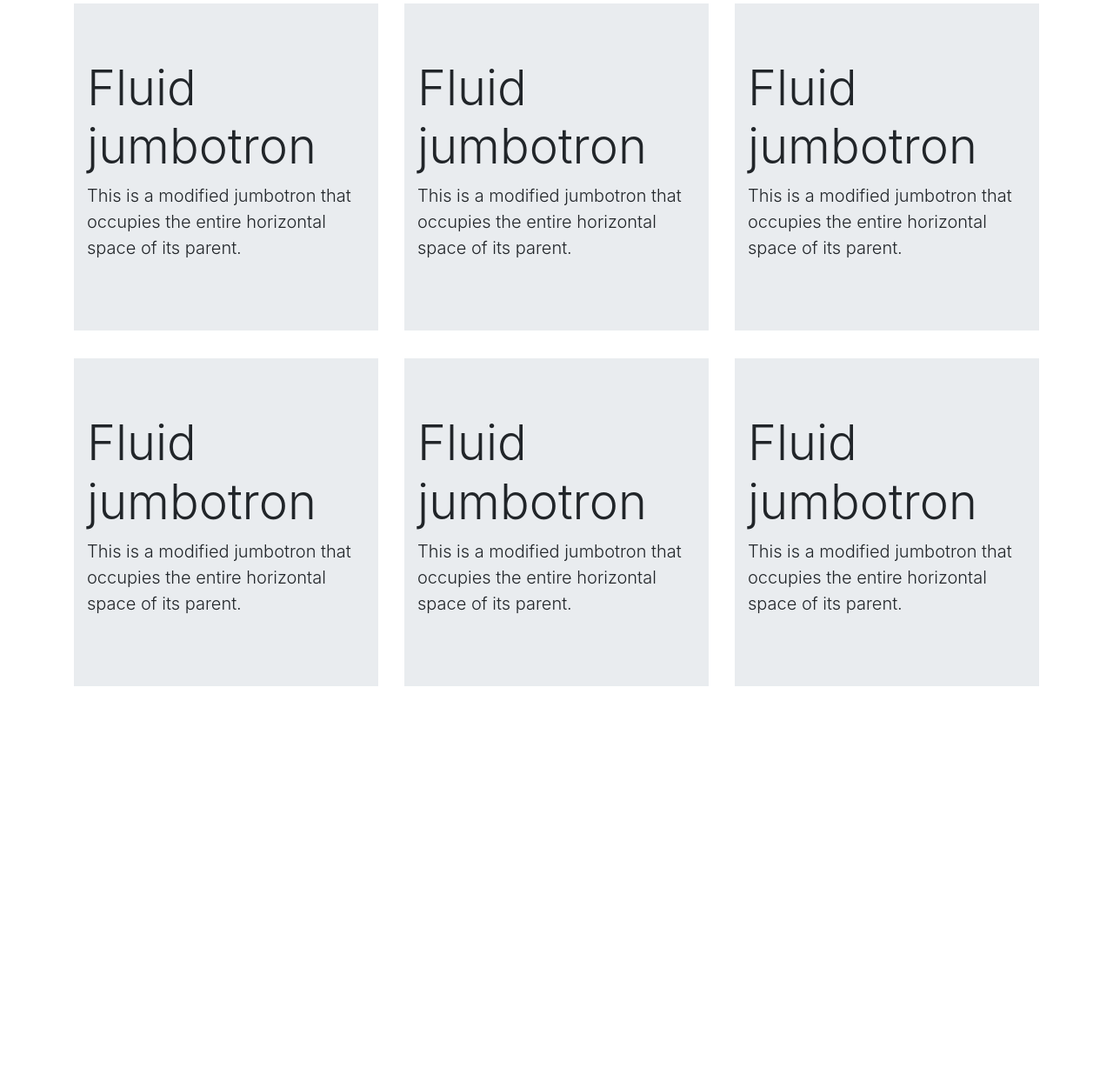
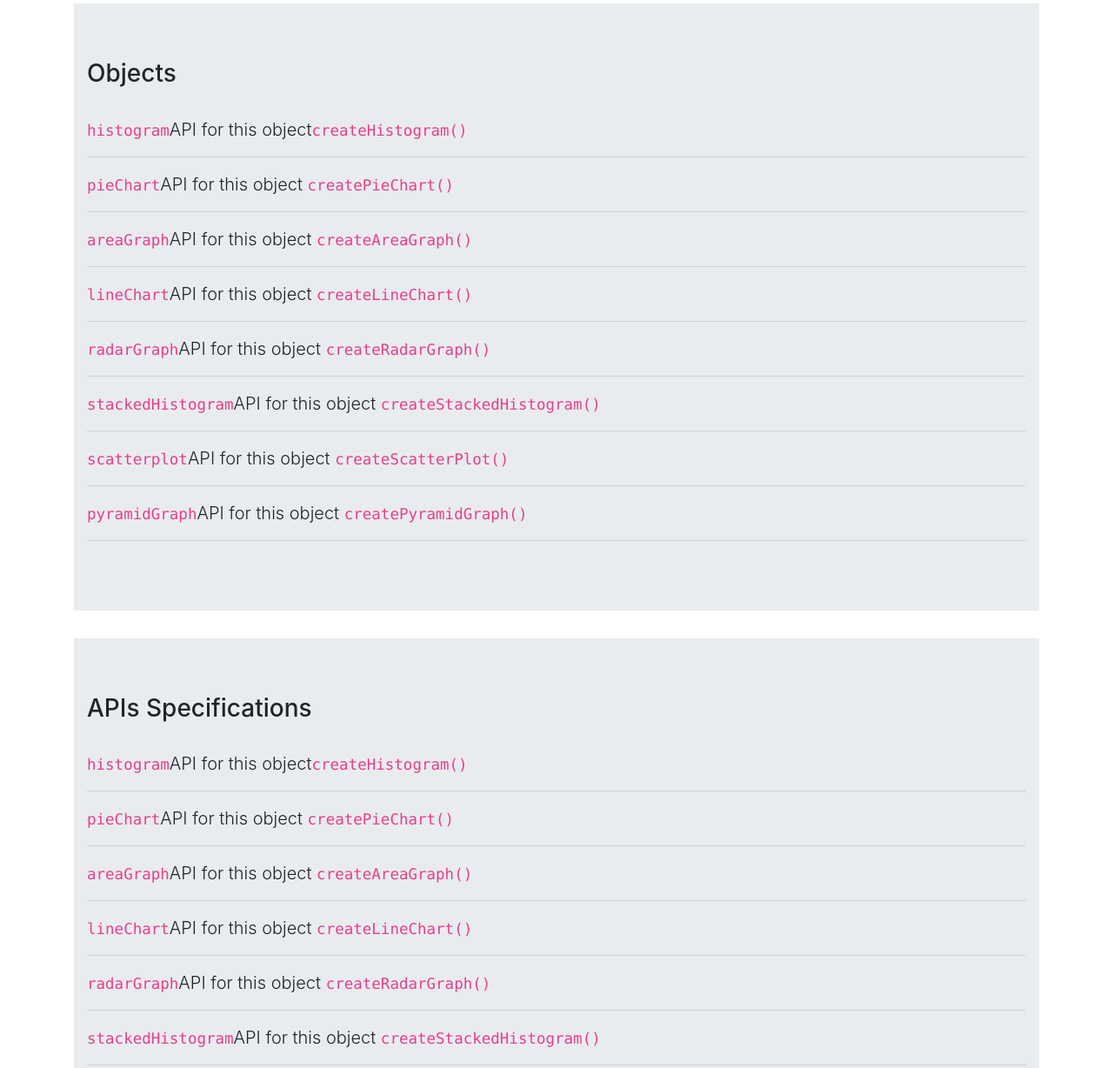
Before and after one commit to jerrylai19990120/js-lib-graphs.js, a website: page pub/Documentation.html in a window 1280 px wide. Shown: the part 190-1418 px from the top of the page at 87% size. Before the commit the page ends 1011 px from the top, so only its background shows below. Drawn offline with nearby package versions, Linux system fonts and the light colour scheme.

Commit message:
Documentation page updates

```diff
--- a/pub/Documentation.html
+++ b/pub/Documentation.html
@@ -49,57 +49,39 @@
               <div class="col-sm">
                 <div class="jumbotron jumbotron-fluid">
                   <div class="container">
-                    <h1 class="display-4">Fluid jumbotron</h1>
-                    <p class="lead">This is a modified jumbotron that occupies the entire horizontal space of its parent.</p>
-                  </div>
-                </div>
-              </div>
-              <div class="col-sm">
-                <div class="jumbotron jumbotron-fluid">
-                  <div class="container">
-                    <h1 class="display-4">Fluid jumbotron</h1>
-                    <p class="lead">This is a modified jumbotron that occupies the entire horizontal space of its parent.</p>
-                  </div>
-                </div>
-              </div>
-              <div class="col-sm">
-                <div class="jumbotron jumbotron-fluid">
-                  <div class="container">
-                    <h1 class="display-4">Fluid jumbotron</h1>
-                    <p class="lead">This is a modified jumbotron that occupies the entire horizontal space of its parent.</p>
+                    <h3>Objects</h3><br>
+                    <p class="lead"><code>histogram</code><span>API for this object<code>createHistogram()</code></span></p><hr>
+                    <p class="lead"><code>pieChart</code><span>API for this object <code>createPieChart()</code></span></p><hr>
+                    <p class="lead"><code>areaGraph</code><span>API for this object <code>createAreaGraph()</code></span></p><hr>
+                    <p class="lead"><code>lineChart</code><span>API for this object <code>createLineChart()</code> </span></p><hr>
+                    <p class="lead"><code>radarGraph</code><span>API for this object <code>createRadarGraph()</code></span></p><hr>
+                    <p class="lead"><code>stackedHistogram</code><span>API for this object <code>createStackedHistogram()</code></span></p><hr>
+                    <p class="lead"><code>scatterplot</code><span>API for this object <code>createScatterPlot()</code> </span></p><hr>
+                    <p class="lead"><code>pyramidGraph</code><span>API for this object <code>createPyramidGraph()</code></span></p><hr>
                   </div>
                 </div>
               </div>
             </div>
-          </div>
 
-          <div class="container">
             <div class="row">
               <div class="col-sm">
                 <div class="jumbotron jumbotron-fluid">
                   <div class="container">
-                    <h1 class="display-4">Fluid jumbotron</h1>
-                    <p class="lead">This is a modified jumbotron that occupies the entire horizontal space of its parent.</p>
-                  </div>
-                </div>
-              </div>
-              <div class="col-sm">
-                <div class="jumbotron jumbotron-fluid">
-                  <div class="container">
-                    <h1 class="display-4">Fluid jumbotron</h1>
-                    <p class="lead">This is a modified jumbotron that occupies the entire horizontal space of its parent.</p>
-                  </div>
-                </div>
-              </div>
-              <div class="col-sm">
-                <div class="jumbotron jumbotron-fluid">
-                  <div class="container">
-                    <h1 class="display-4">Fluid jumbotron</h1>
-                    <p class="lead">This is a modified jumbotron that occupies the entire horizontal space of its parent.</p>
+                    <h3>APIs Specifications</h3><br>
+                    <p class="lead"><code>histogram</code><span>API for this object<code>createHistogram()</code></span></p><hr>
+                    <p class="lead"><code>pieChart</code><span>API for this object <code>createPieChart()</code></span></p><hr>
+                    <p class="lead"><code>areaGraph</code><span>API for this object <code>createAreaGraph()</code></span></p><hr>
+                    <p class="lead"><code>lineChart</code><span>API for this object <code>createLineChart()</code> </span></p><hr>
+                    <p class="lead"><code>radarGraph</code><span>API for this object <code>createRadarGraph()</code></span></p><hr>
+                    <p class="lead"><code>stackedHistogram</code><span>API for this object <code>createStackedHistogram()</code></span></p><hr>
+                    <p class="lead"><code>scatterplot</code><span>API for this object <code>createScatterPlot()</code> </span></p><hr>
+                    <p class="lead"><code>pyramidGraph</code><span>API for this object <code>createPyramidGraph()</code></span></p><hr>
                   </div>
                 </div>
               </div>
             </div>
+
+
           </div>
 
     </body>
```
